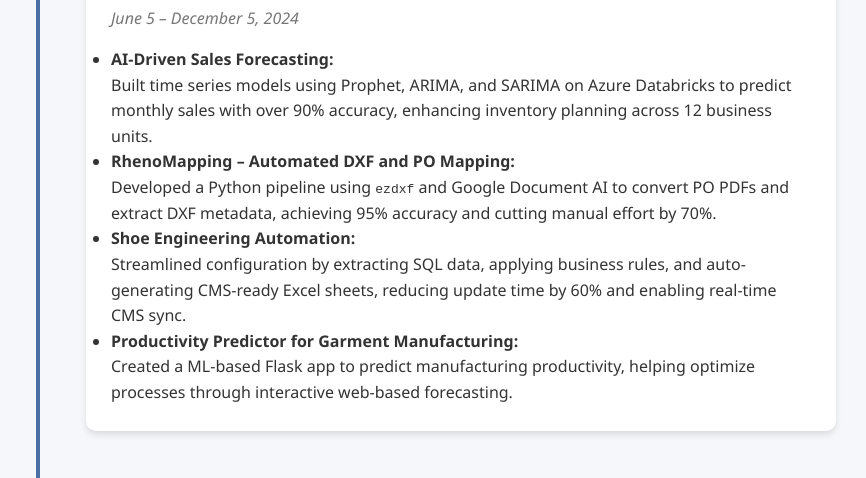
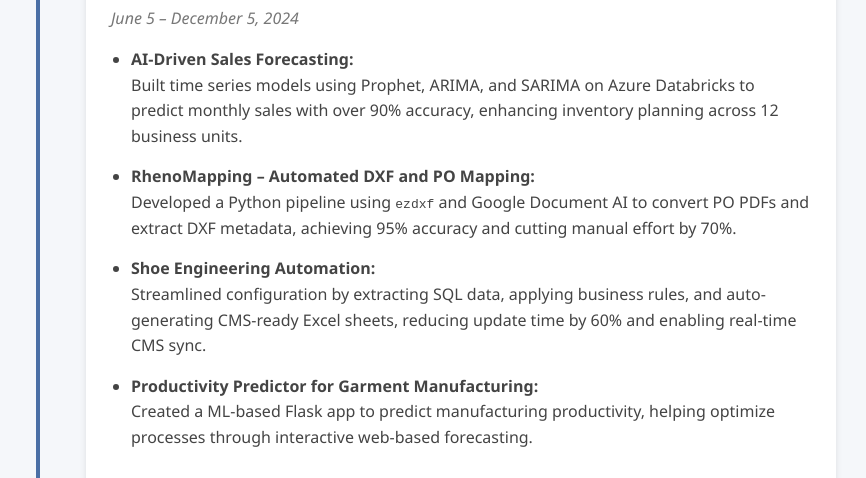
Before and after one commit to harshini-vivek/harshinivivek.io, a plain HTML site: page index.html in a window 1280 px wide. Shown: the part 3020-3498 px from the top of the page, without its empty margins (204-1070 px from the left). Drawn offline with nearby package versions, Linux system fonts and the light colour scheme.

Commit message:
Update styles.css

```diff
--- a/styles.css
+++ b/styles.css
@@ -130,6 +130,7 @@ nav {
 
 .menu-toggle {
     display: none;
+    color: var(--white);
     cursor: pointer;
     font-size: 1.5rem;
 }
@@ -542,6 +543,18 @@ nav {
 .timeline-item:hover .experience-logo {
     transform: scale(1.1);
 }
+
+.project-list {
+  padding-left: 20px;
+  margin-top: 10px;
+  color: #444;
+}
+
+.project-list li {
+  margin-bottom: 15px;
+  line-height: 1.6;
+}
+
 
 /* Projects Section */
 #projects {
@@ -1205,7 +1218,7 @@ footer {
         top: 80px;
         left: 0;
         width: 100%;
-        background-color: var(--white);
+        background-color: var(--primary-color);
         flex-direction: column;
         align-items: center;
         padding: 20px 0;
```
